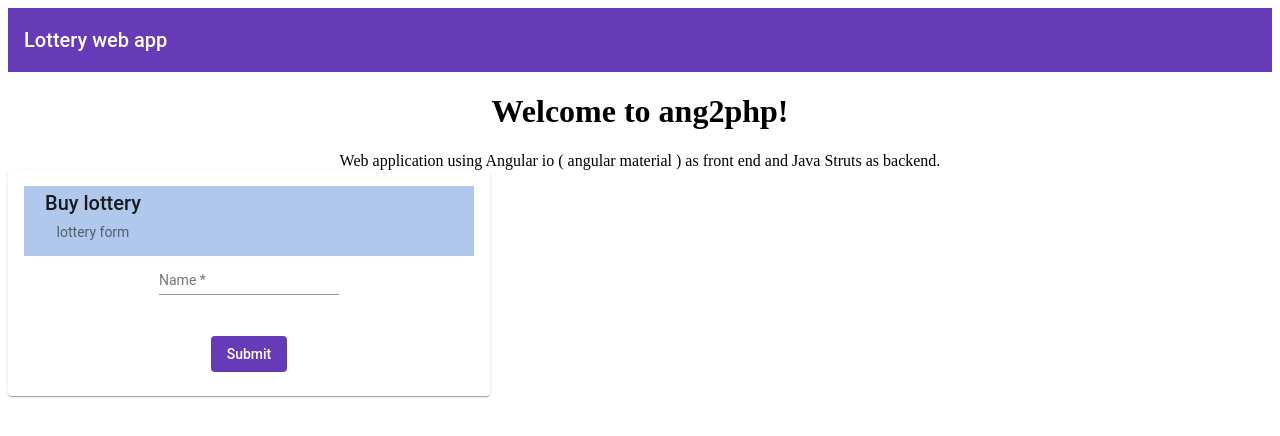
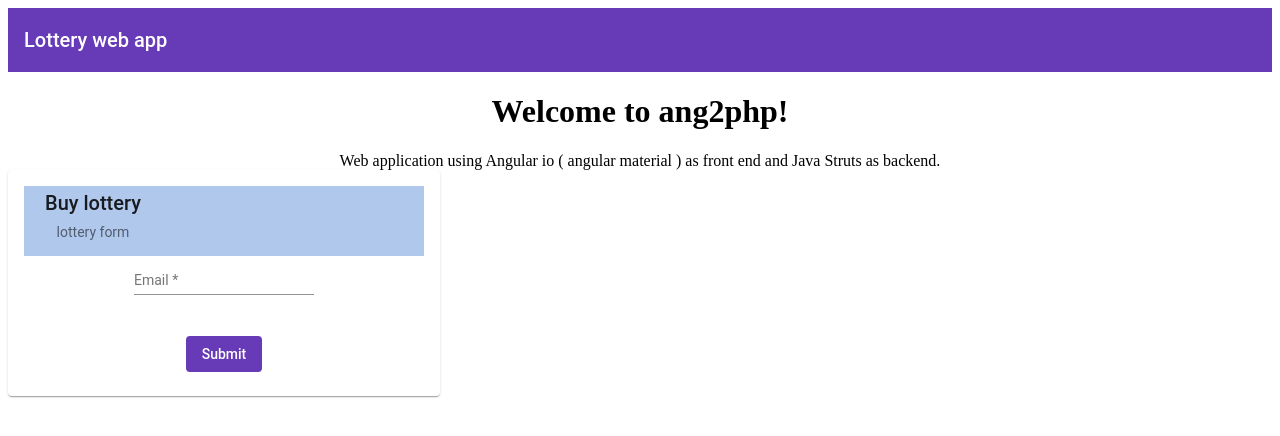
Before and after one commit to blackarck/ang2java, an Angular app: page / in a window 1280 px wide. Shown: the top 436 px of the page. Built offline with nearby package versions, Linux system fonts and the light colour scheme.

Commit message:
Working response from server. commit as of 06-Dec. VS

```diff
--- a/package.json
+++ b/package.json
@@ -27,8 +27,8 @@
     "zone.js": "~0.8.26"
   },
   "devDependencies": {
-    "@angular-devkit/build-angular": "~0.8.0",
-    "@angular/cli": "~6.2.4",
+    "@angular-devkit/build-angular": "^0.8.8",
+    "@angular/cli": "^6.2.8",
     "@angular/compiler-cli": "^6.1.0",
     "@angular/language-service": "^6.1.0",
     "@types/jasmine": "~2.8.8",
--- a/src/app/app.component.css
+++ b/src/app/app.component.css
@@ -1,5 +1,5 @@
 .example-card {
-  max-width: 450px;
+  max-width: 400px;
 }
 
 .card-bgcolor {
--- a/src/app/app.component.html
+++ b/src/app/app.component.html
@@ -24,9 +24,9 @@
         </mat-card-header>
         <mat-card-content>
           <mat-form-field>
-            <input matInput type="text" placeholder="Name" name="fname"  [formControl]="nameFormControl">
+            <input matInput type="text" placeholder="Email" name="emailid"  [formControl]="nameFormControl">
             <mat-error *ngIf="nameFormControl.hasError('required')">
-       name is <strong>required</strong>
+       Email is <strong>required</strong>
      </mat-error>
 
 
--- a/src/app/app.component.ts
+++ b/src/app/app.component.ts
@@ -1,5 +1,9 @@
 import { Component } from '@angular/core';
 import {FormControl, Validators} from '@angular/forms';
+import { HttpClient, HttpHeaders } from '@angular/common/http';
+import {from} from 'rxjs';
+//import 'rxjs/add/observable/fromPromise';
+
 
 @Component({
   selector: 'app-root',
@@ -24,6 +28,20 @@ export class AppComponent {
     if(! this.nameFormControl.hasError('required')){
       console.log("Go to php");
       this.pressmessage="Going to fetch data from java";
+
+      // Create an Observable out of a promise
+      const data = from(fetch('http://localhost:8080/lottoget'));
+      // Subscribe to begin listening for async result
+      data.subscribe({
+        next(response) {
+
+           console.log("returntxt " + response);
+          //  this.pressmessage= ("return val " + returntxt1);
+          },
+        error(err) { console.error('Error: ' + err); },
+        complete() { console.log('Completed'); }
+      });
+
     }else{
       this.nameFormControl.markAsTouched();
 
--- a/src/app/app.module.ts
+++ b/src/app/app.module.ts
@@ -8,6 +8,8 @@ import {ErrorStateMatcher} from '@angular/material/core';
 import {BrowserAnimationsModule} from '@angular/platform-browser/animations';
 import {MatButtonModule} from '@angular/material/button';
 import {MatCardModule} from '@angular/material/card';
+import { HttpClientModule }    from '@angular/common/http';
+
 
 @NgModule({
   declarations: [
@@ -22,6 +24,7 @@ import {MatCardModule} from '@angular/material/card';
     MatCardModule,
     ReactiveFormsModule,
     FormsModule,
+    HttpClientModule,
   ],
   providers: [],
   bootstrap: [AppComponent]
```
Also changed, not shown: 1 other file (tests, documents, lock files or other folders). Lines whose indentation alone changed are shown as unchanged.
